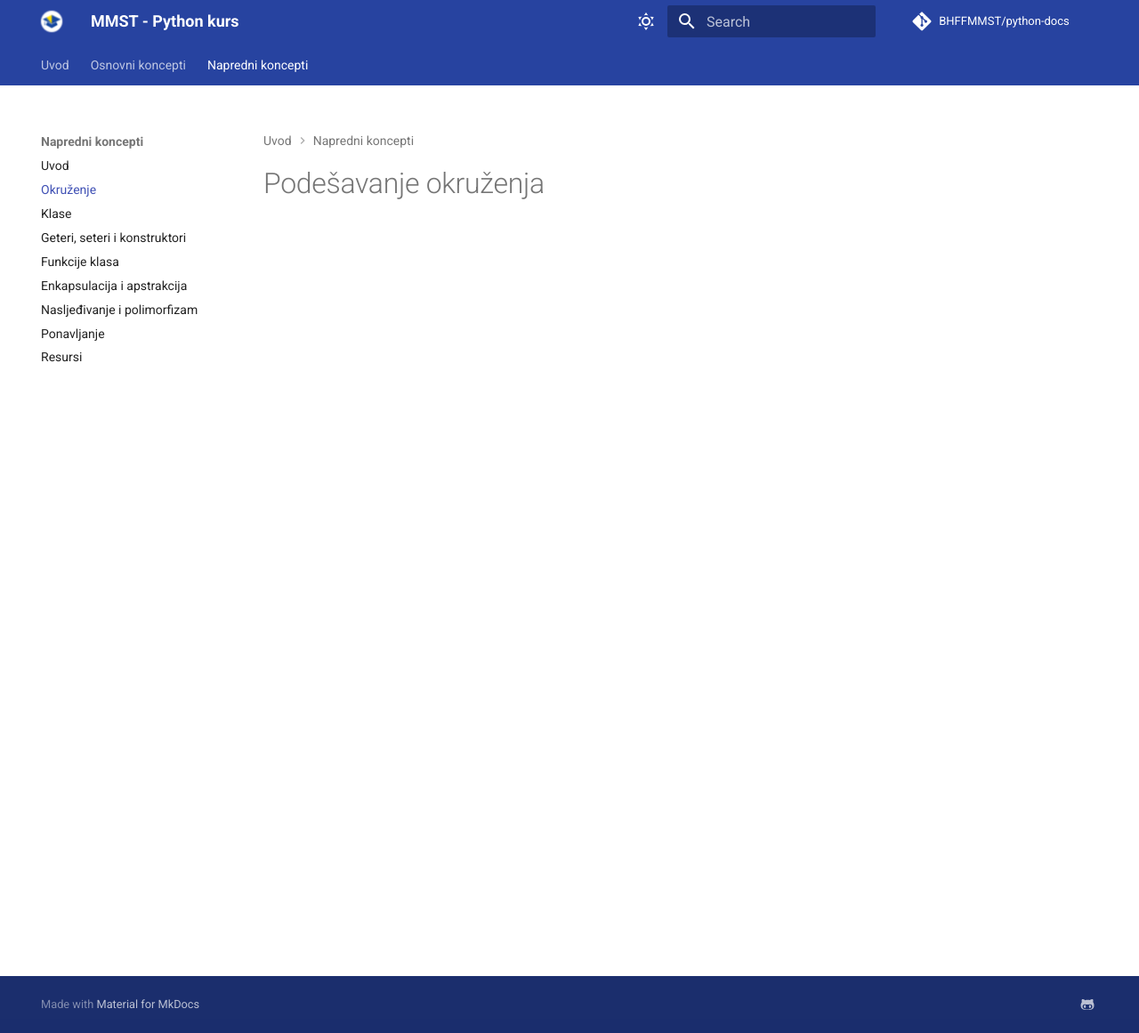
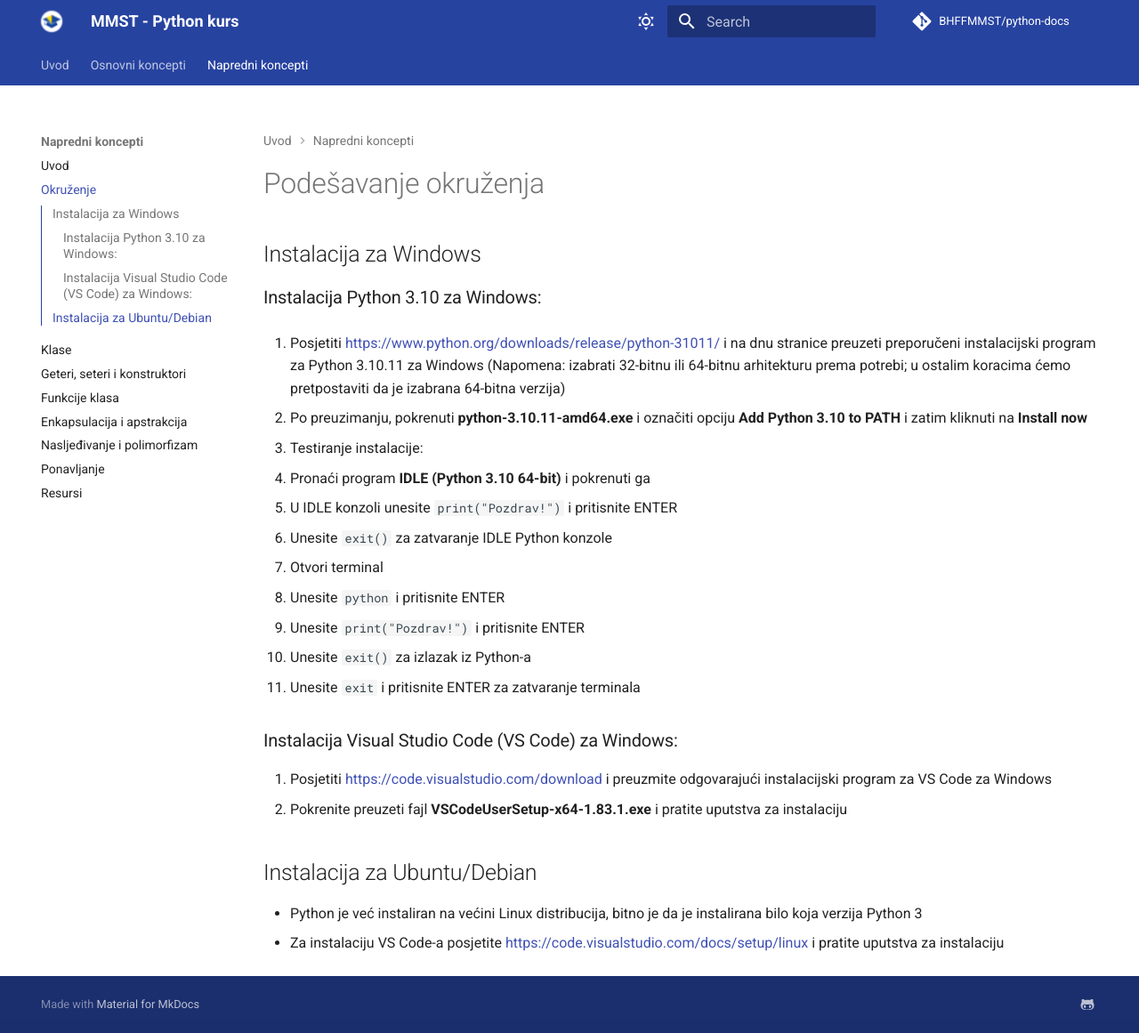
Before and after one commit to BHFFMMST/python-docs, an MkDocs documentation site: the page built from docs/content/intermediate/setup.md, in a window 1280 px wide and 1161 px high. Shown: the whole window at 89% size. Built offline with MkDocs 1.6.1 and Material for MkDocs 9.7.7, drawn with Linux system fonts in a browser that asks for light colours; comment, search, counter and statistics services are not loaded.

Commit message:
setup instructions

```diff
--- a/docs/content/intermediate/setup.md
+++ b/docs/content/intermediate/setup.md
@@ -1 +1,30 @@
 # Podešavanje okruženja
+
+## Instalacija za Windows
+
+### Instalacija Python 3.10 za Windows:
+
+1. Posjetiti [https://www.python.org/downloads/release/python-31011/](https://www.python.org/downloads/release/python-31011/) i na dnu stranice preuzeti preporučeni instalacijski program za Python 3.10.11 za Windows (Napomena: izabrati 32-bitnu ili 64-bitnu arhitekturu prema potrebi; u ostalim koracima ćemo pretpostaviti da je izabrana 64-bitna verzija)
+
+2. Po preuzimanju, pokrenuti **python-3.10.11-amd64.exe** i označiti opciju **Add Python 3.10 to PATH** i zatim kliknuti na **Install now**
+
+3. Testiranje instalacije:
+   - Pronaći program **IDLE (Python 3.10 64-bit)** i pokrenuti ga
+   - U IDLE konzoli unesite `print("Pozdrav!")` i pritisnite ENTER
+   - Unesite `exit()` za zatvaranje IDLE Python konzole
+   - Otvori terminal
+   - Unesite `python` i pritisnite ENTER
+   - Unesite `print("Pozdrav!")` i pritisnite ENTER
+   - Unesite `exit()` za izlazak iz Python-a
+   - Unesite `exit` i pritisnite ENTER za zatvaranje terminala
+
+### Instalacija Visual Studio Code (VS Code) za Windows:
+
+1. Posjetiti [https://code.visualstudio.com/download](https://code.visualstudio.com/download) i preuzmite odgovarajući instalacijski program za VS Code za Windows
+2. Pokrenite preuzeti fajl **VSCodeUserSetup-x64-1.83.1.exe** i pratite uputstva za instalaciju
+
+
+## Instalacija za Ubuntu/Debian
+
+- Python je već instaliran na većini Linux distribucija, bitno je da je instalirana bilo koja verzija Python 3
+- Za instalaciju VS Code-a posjetite [https://code.visualstudio.com/docs/setup/linux](https://code.visualstudio.com/docs/setup/linux) i pratite uputstva za instalaciju
```
Also changed, not shown: docs/content/basics/setup.md (+29 -0 lines).
